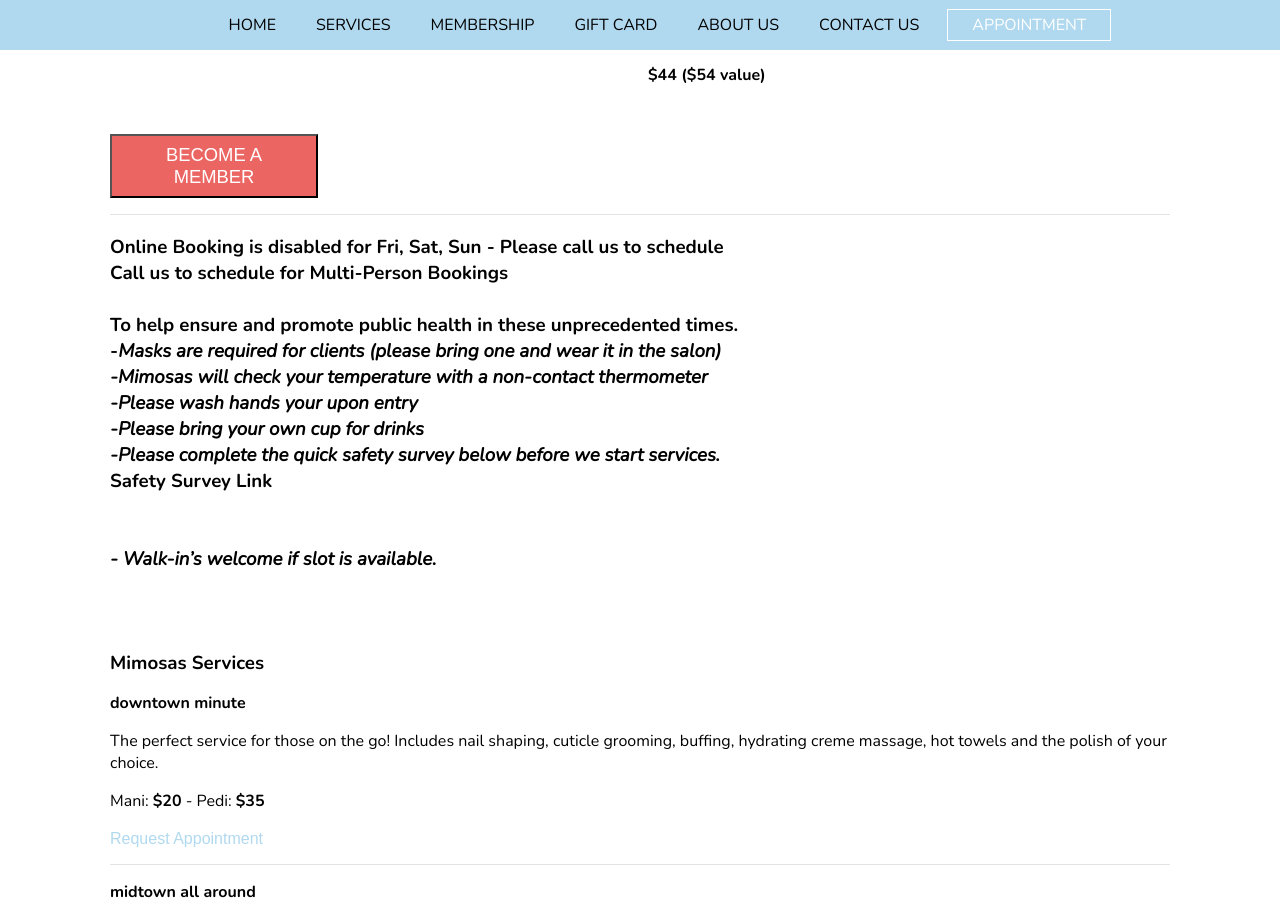
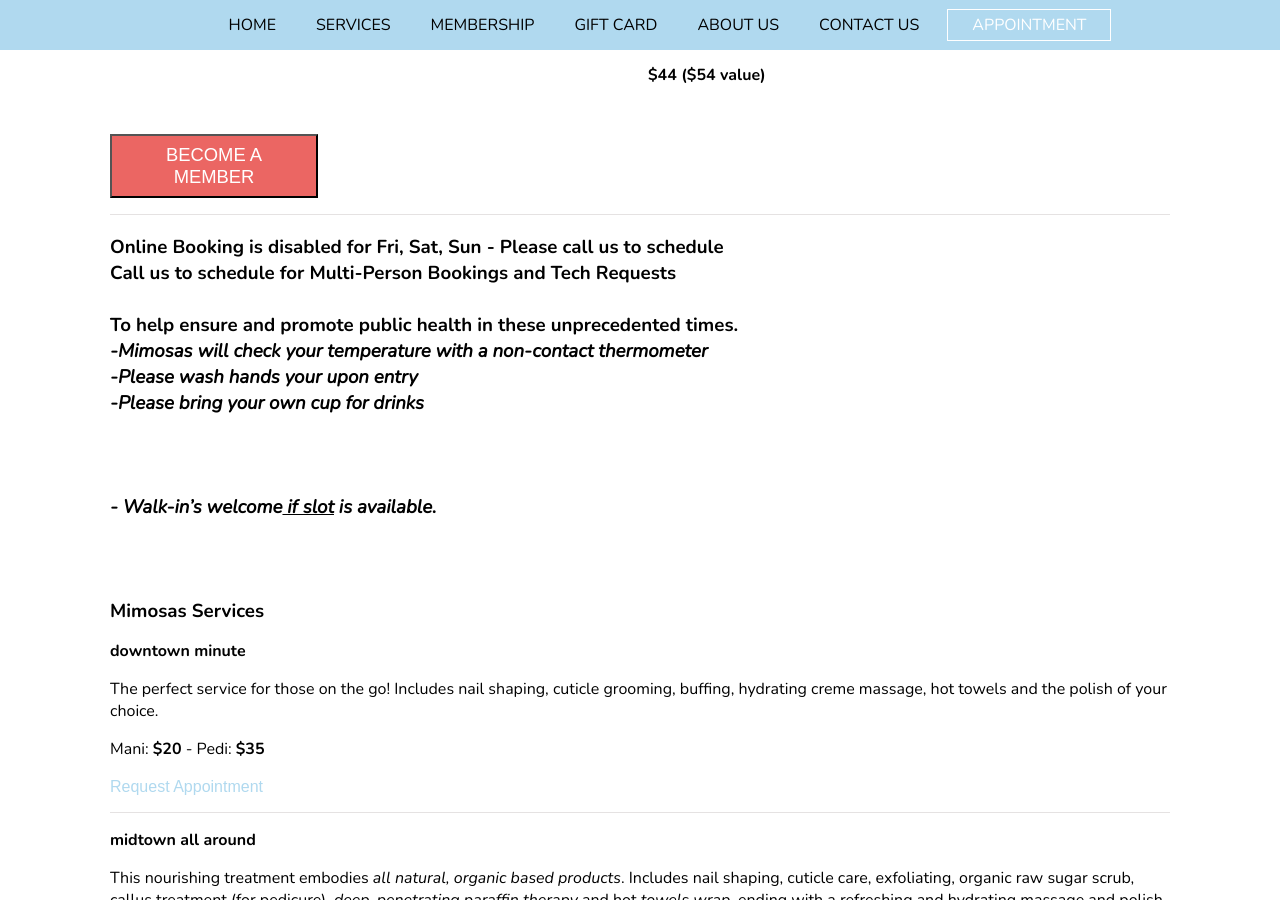
Before and after one commit to mimosasnailbar/mimosas, a Jekyll site: the page built from services.html, in a window 1280 px wide and 900 px high, scrolled down 1224 px. Built offline with Jekyll 4.4.1, drawn with Linux system fonts in a browser that asks for light colours; nearby versions of some CDN libraries.

Commit message:
Updated 'services.html' via CloudCannon

```diff
--- a/services.html
+++ b/services.html
@@ -45,7 +45,7 @@
 		</div>
 	</div>
 	<h3 class="services__heading editable">
-		Online Booking is disabled for Fri, Sat, Sun -&nbsp;<strong>Please call us to schedule</strong><br />Call us to schedule for Multi-Person Bookings<br /><br />To help ensure and promote public health in these unprecedented times.<br />-<em><strong>Masks are required for clients (please bring one and wear it in the salon)<br />-Mimosas will check your temperature with a non-contact thermometer<br />-Please wash <em><strong>hands&nbsp;</strong></em>your upon entry<br />-Please bring your own cup for drinks</strong><br />-Please complete the quick safety survey below before we start services.<strong></strong></em><br /><a target="_blank" href="https://forms.gle/z69kN1xzHWczS4828">Safety Survey Link&nbsp;</a><em><strong>&nbsp;</strong><br /><br /><br />- Walk-in&rsquo;s welcome if slot is available. </em><br /><br /><br /><br />Mimosas Services
+		Online Booking is disabled for Fri, Sat, Sun -&nbsp;<strong>Please call us to schedule</strong><br />Call us to schedule for Multi-Person Bookings and Tech Requests<br /><br />To help ensure and promote public health in these unprecedented times.<em><strong><br />-Mimosas will check your temperature with a non-contact thermometer<br />-Please wash <em><strong>hands&nbsp;</strong></em>your upon entry<br />-Please bring your own cup for drinks</strong></em><br /><em><br /><br /><br />- Walk-in&rsquo;s welcome<u> if slot</u> is available. </em><br /><br /><br /><br />Mimosas Services
 	</h3>
 	<div class="service">
 		<p class="editable service__name">
```
